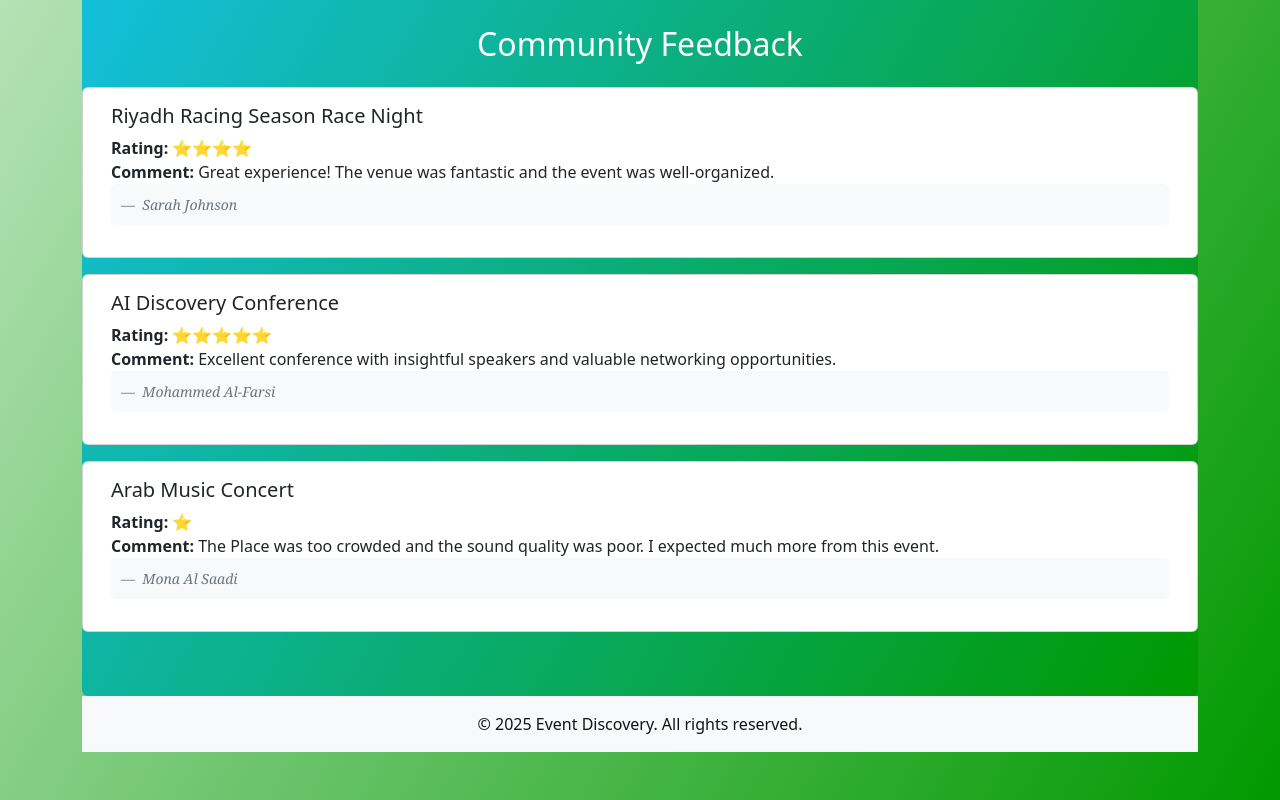
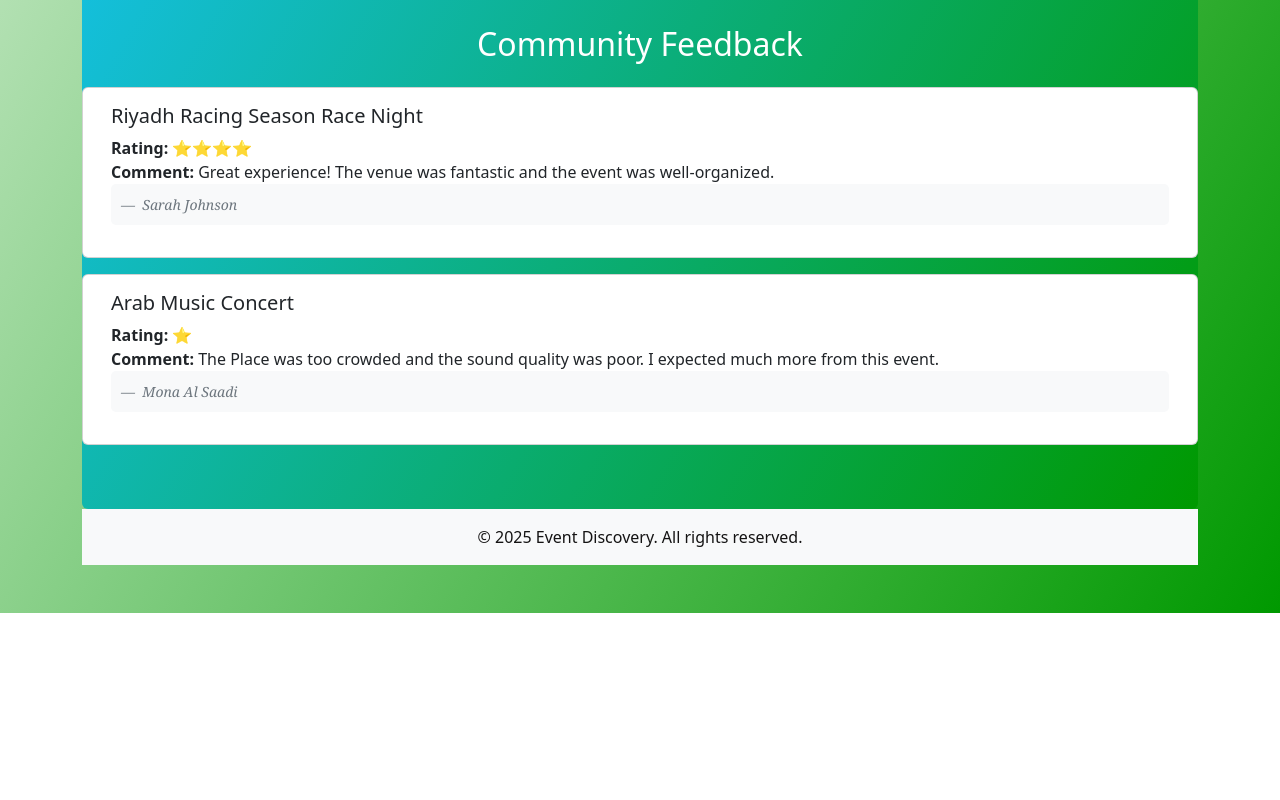
Before and after one commit to Mohamed-Salah-1/Event_Discovery_and_Networking_Platform, a website: page feedback.html in a window 1280 px wide. Shown: the part 1226-2026 px from the top of the page. After the commit the page ends 1839 px from the top, so only its background shows below. Drawn offline with nearby package versions, Linux system fonts and the light colour scheme.

```diff
--- a/feedback_data.json
+++ b/feedback_data.json
@@ -6,12 +6,6 @@
     "comments": "Great experience! The venue was fantastic and the event was well-organized."
   },
   {
-    "event": "AI Discovery Conference",
-    "name": "Mohammed Al-Farsi",
-    "rating": "5",
-    "comments": "Excellent conference with insightful speakers and valuable networking opportunities."
-  },
-  {
     "event": "Arab Music Concert",
     "name": "Mona Al Saadi",
     "rating": "1",
--- a/script.js
+++ b/script.js
@@ -50,6 +50,7 @@
       link: "events/Ai_Discovery_Conference.html",
       ticketPrice: 0o0, // Added ticket price
     },
+
   ];
 
   // Export the events array to the global window object
```
Also changed, not shown: index.html (+2 -1 lines), images/logo.jpg.
